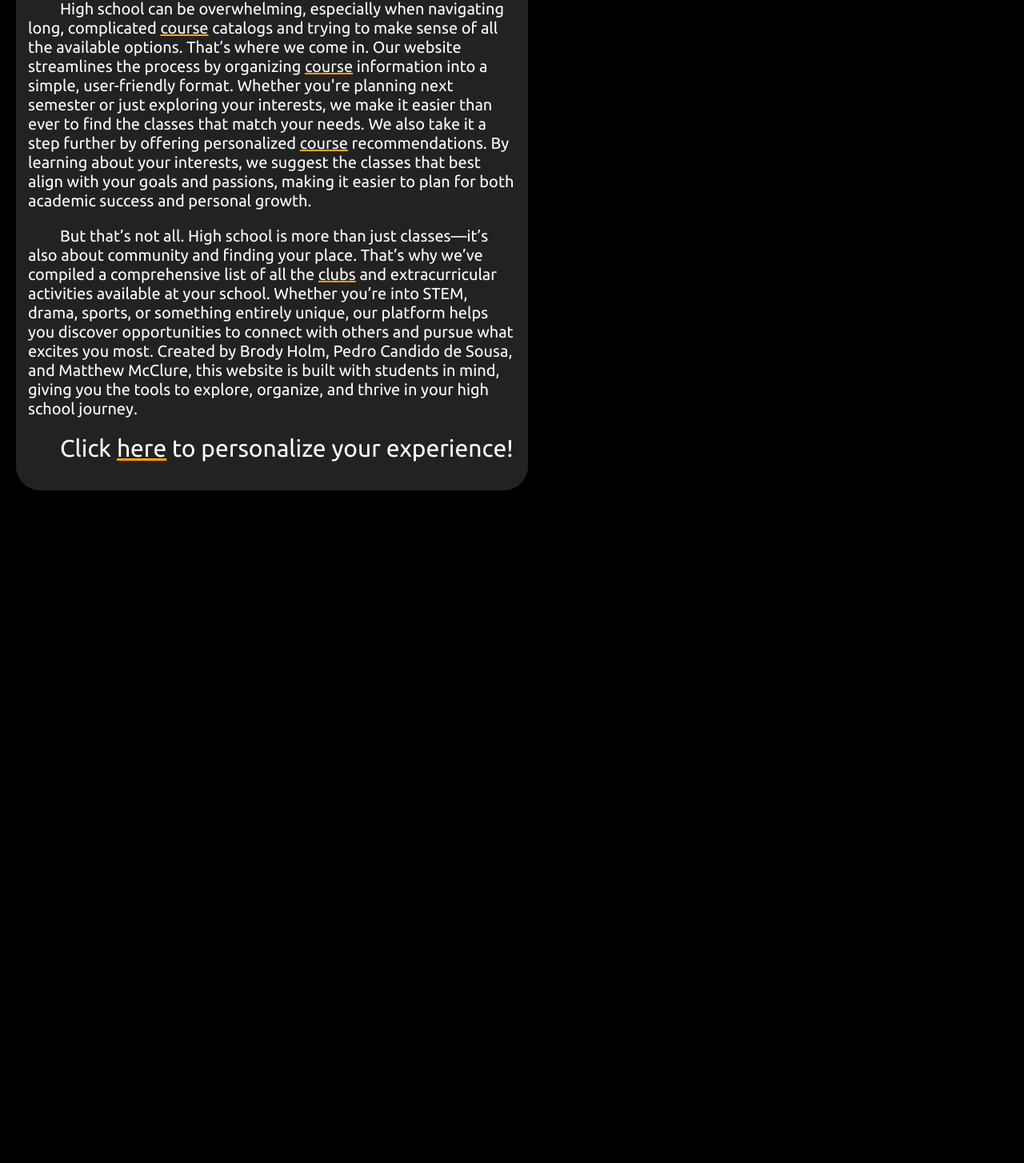
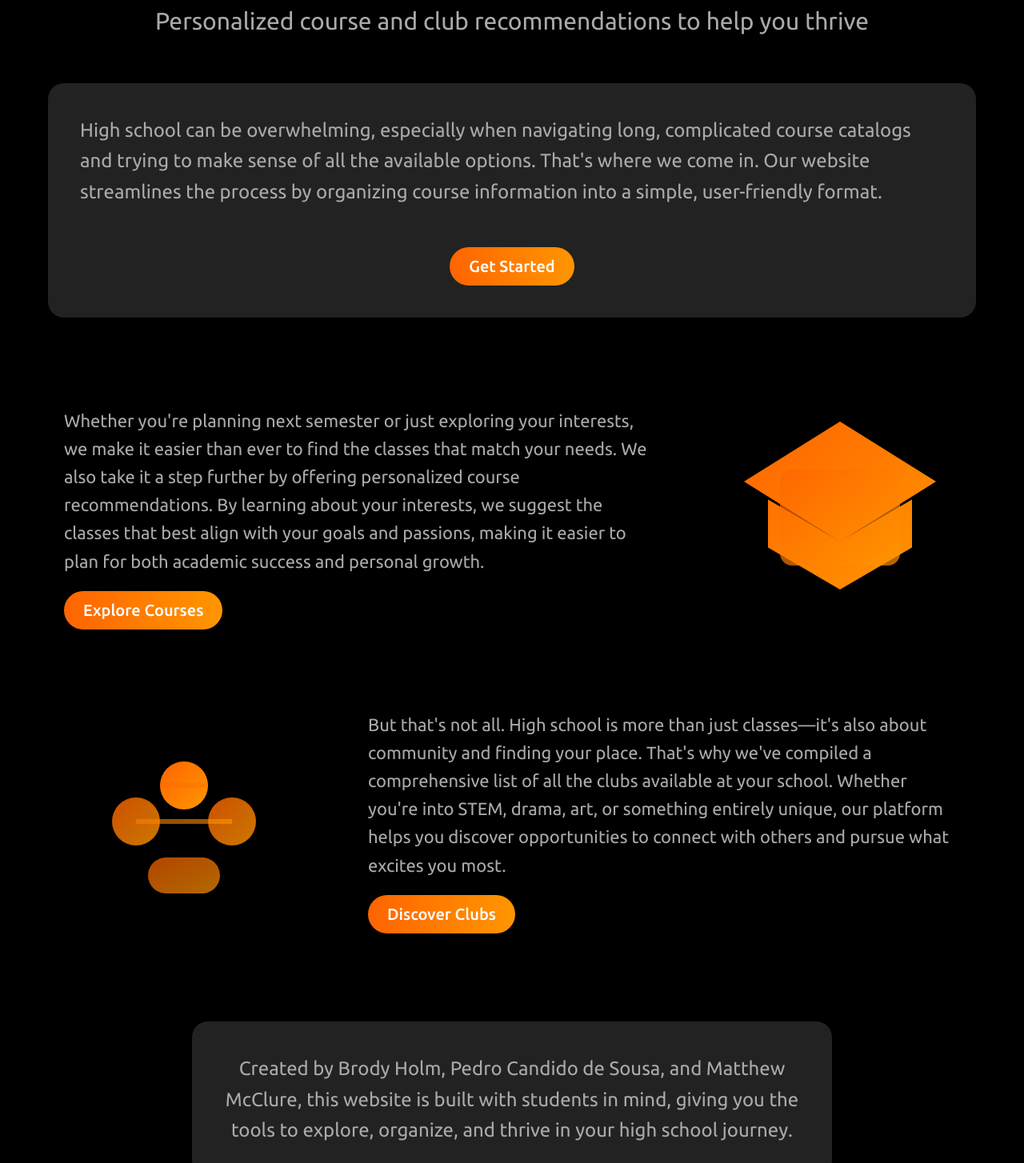
Before and after one commit to NorthvilleEDGE/Mustang-Scholar, a React (Vite) app: page / in a window 1280 px wide. Shown: the part 288-1742 px from the top of the page at 80% size. Before the commit the page ends 921 px from the top, so only its background shows below. Built offline with nearby package versions, Linux system fonts and the light colour scheme.

Commit message:
changed the homepage style

```diff
--- a/src/pages/Home.tsx
+++ b/src/pages/Home.tsx
@@ -3,18 +3,111 @@ import '../styles/HomeStyle.css';
 
 function Home() {
   return (
-    <div>
+    <div className="home-container">
       <div className="homeHeader">
         <h1>INTRODUCING <span className="gradientText">MUSTANG SCHOLAR</span></h1>
-        <h2>All of your course planning needs in one place</h2>
+        <h2>Personalized course and club recommendations to help you thrive</h2>
       </div>
-      <div className="homeBody">
-          <p>High school can be overwhelming, especially when navigating long, complicated <Link to="/courses">course</Link> catalogs and trying to make sense of all the available options. That’s where we come in. Our website streamlines the process by organizing <Link to="/courses">course</Link> information into a simple, user-friendly format. Whether you're planning next semester or just exploring your interests, we make it easier than ever to find the classes that match your needs. We also take it a step further by offering personalized <Link to="/courses">course</Link> recommendations. By learning about your interests, we suggest the classes that best align with your goals and passions, making it easier to plan for both academic success and personal growth.</p>
-          <p>But that’s not all. High school is more than just classes—it’s also about community and finding your place. That’s why we’ve compiled a comprehensive list of all the <Link to="/clubs">clubs</Link> and extracurricular activities available at your school. Whether you’re into STEM, drama, sports, or something entirely unique, our platform helps you discover opportunities to connect with others and pursue what excites you most. Created by Brody Holm, Pedro Candido de Sousa, and Matthew McClure, this website is built with students in mind, giving you the tools to explore, organize, and thrive in your high school journey.</p>
-          <div className="homeFooter">
-            <p> Click <Link to="/recommendations">here</Link> to personalize your experience!</p>
-            </div>
-      </div>
+
+      <section className="description-section">
+        <div className="content-box">
+          <p>
+            High school can be overwhelming, especially when navigating long, complicated course catalogs
+            and trying to make sense of all the available options. That's where we come in. Our website
+            streamlines the process by organizing course information into a simple, user-friendly format.
+          </p>
+          <div className="button-container">
+            <Link to="/courses" className="action-button">
+              Get Started
+            </Link>
+          </div>
+        </div>
+      </section>
+
+      <section className="features-section">
+        <div className="courses-container">
+          <div className="text-content">
+            <p>
+              Whether you're planning next semester or just exploring your interests, we make it easier
+              than ever to find the classes that match your needs. We also take it a step further by
+              offering personalized course recommendations. By learning about your interests, we suggest
+              the classes that best align with your goals and passions, making it easier to plan for both
+              academic success and personal growth.
+            </p>
+            <Link to="/courses" className="action-button">
+              Explore Courses
+            </Link>
+          </div>
+          <div className="image-carousel courses">
+            <svg className="feature-svg" viewBox="0 0 200 200" xmlns="http://www.w3.org/2000/svg">
+              <defs>
+                <linearGradient id="courseGradient" x1="0%" y1="0%" x2="100%" y2="100%">
+                  <stop offset="0%" style={{ stopColor: 'var(--orange)' }} />
+                  <stop offset="100%" style={{ stopColor: 'var(--light-orange)' }} />
+                </linearGradient>
+              </defs>
+              {/* Graduation Cap */}
+              <path
+                fill="url(#courseGradient)"
+                d="M100 20L20 70l80 50 80-50L100 20zM40 85v40l60 35 60-35V85l-60 35-60-35z"
+              />
+              {/* Book */}
+              <path
+                fill="url(#courseGradient)"
+                d="M60 140h80c5.5 0 10-4.5 10-10V70c0-5.5-4.5-10-10-10H60c-5.5 0-10 4.5-10 10v60c0 5.5 4.5 10 10 10z"
+                opacity="0.7"
+              />
+            </svg>
+          </div>
+        </div>
+
+        <div className="clubs-container">
+          <div className="text-content">
+            <p>
+              But that's not all. High school is more than just classes—it's also about community and
+              finding your place. That's why we've compiled a comprehensive list of all the clubs available
+              at your school. Whether you're into STEM, drama, art, or something entirely unique, our
+              platform helps you discover opportunities to connect with others and pursue what excites you most.
+            </p>
+            <Link to="/clubs" className="action-button">
+              Discover Clubs
+            </Link>
+          </div>
+          <div className="image-carousel clubs">
+            <svg className="feature-svg" viewBox="0 0 200 200" xmlns="http://www.w3.org/2000/svg">
+              <defs>
+                <linearGradient id="clubGradient" x1="0%" y1="0%" x2="100%" y2="100%">
+                  <stop offset="0%" style={{ stopColor: 'var(--orange)' }} />
+                  <stop offset="100%" style={{ stopColor: 'var(--light-orange)' }} />
+                </linearGradient>
+              </defs>
+              {/* Group of People */}
+              <circle cx="100" cy="70" r="20" fill="url(#clubGradient)" />
+              <circle cx="60" cy="100" r="20" fill="url(#clubGradient)" opacity="0.8" />
+              <circle cx="140" cy="100" r="20" fill="url(#clubGradient)" opacity="0.8" />
+              {/* Connection Lines */}
+              <path
+                d="M80 70L120 70M60 100L140 100"
+                stroke="url(#clubGradient)"
+                strokeWidth="4"
+                opacity="0.6"
+              />
+              {/* Activity Icons */}
+              <rect x="70" y="130" width="60" height="30" rx="15" fill="url(#clubGradient)" opacity="0.7" />
+            </svg>
+          </div>
+        </div>
+      </section>
+
+      <section className="creators-section">
+        <div className="content-box">
+          <p>
+            Created by Brody Holm, Pedro Candido de Sousa, and Matthew McClure, this website is built
+            with students in mind, giving you the tools to explore, organize, and thrive in your high
+            school journey.
+          </p>
+        </div>
+      </section>
     </div>
   );
 }
--- a/src/styles/HomeStyle.css
+++ b/src/styles/HomeStyle.css
@@ -52,3 +52,133 @@
 .homeFooter a {
     font-size: 30px; /* Match the size of "here" with the other text in the footer */
 }
+
+.home-container {
+    max-width: 1200px;
+    margin: 0 auto;
+    padding: 20px;
+}
+
+.description-section {
+    margin: 60px 0;
+}
+
+.content-box {
+    background-color: var(--dark-gray);
+    padding: 40px;
+    border-radius: 20px;
+    margin: 20px 0;
+    box-shadow: 0 4px 6px rgba(0, 0, 0, 0.1);
+}
+
+.content-box p {
+    font-size: 1.2rem;
+    line-height: 1.6;
+    color: var(--light-gray);
+    margin: 0;
+}
+
+.features-section {
+    margin: 80px 0;
+}
+
+.courses-container,
+.clubs-container {
+    display: flex;
+    align-items: center;
+    gap: 40px;
+    margin: 40px 0;
+}
+
+.clubs-container {
+    flex-direction: row-reverse;
+}
+
+.text-content {
+    flex: 1;
+    padding: 20px;
+}
+
+.text-content p {
+    font-size: 1.1rem;
+    line-height: 1.6;
+    color: var(--light-gray);
+}
+
+.feature-svg {
+    width: 100%;
+    height: 100%;
+    max-width: 300px;
+    max-height: 300px;
+    margin: auto;
+    display: block;
+}
+
+.image-carousel {
+    display: flex;
+    justify-content: center;
+    align-items: center;
+    padding: 20px;
+    border-radius: 20px;
+    min-height: 300px;
+    transition: transform 0.3s ease;
+}
+
+.image-carousel:hover {
+    transform: scale(1.02);
+}
+
+.creators-section {
+    margin: 60px 0;
+    text-align: center;
+}
+
+.creators-section .content-box {
+    max-width: 800px;
+    margin: 0 auto;
+}
+
+.button-container {
+    display: flex;
+    justify-content: center;
+    margin-top: 30px;
+}
+
+.action-button {
+    display: inline-block;
+    background: linear-gradient(90deg, var(--orange), var(--light-orange));
+    color: white;
+    padding: 12px 24px;
+    border-radius: 30px;
+    text-decoration: none;
+    font-weight: var(--bold);
+    margin-top: 20px;
+    transition: transform 0.2s ease, box-shadow 0.2s ease;
+}
+
+.action-button:hover {
+    transform: translateY(-2px);
+    box-shadow: 0 4px 8px rgba(0, 0, 0, 0.2);
+    color: white;
+}
+
+@media (max-width: 768px) {
+    .courses-container,
+    .clubs-container {
+        flex-direction: column;
+        gap: 20px;
+    }
+
+    .content-box {
+        padding: 20px;
+    }
+
+    .homeHeader h1,
+    .homeHeader h1 span {
+        font-size: 40px;
+    }
+
+    .homeHeader h2 {
+        font-size: 20px;
+    }
+}
```
